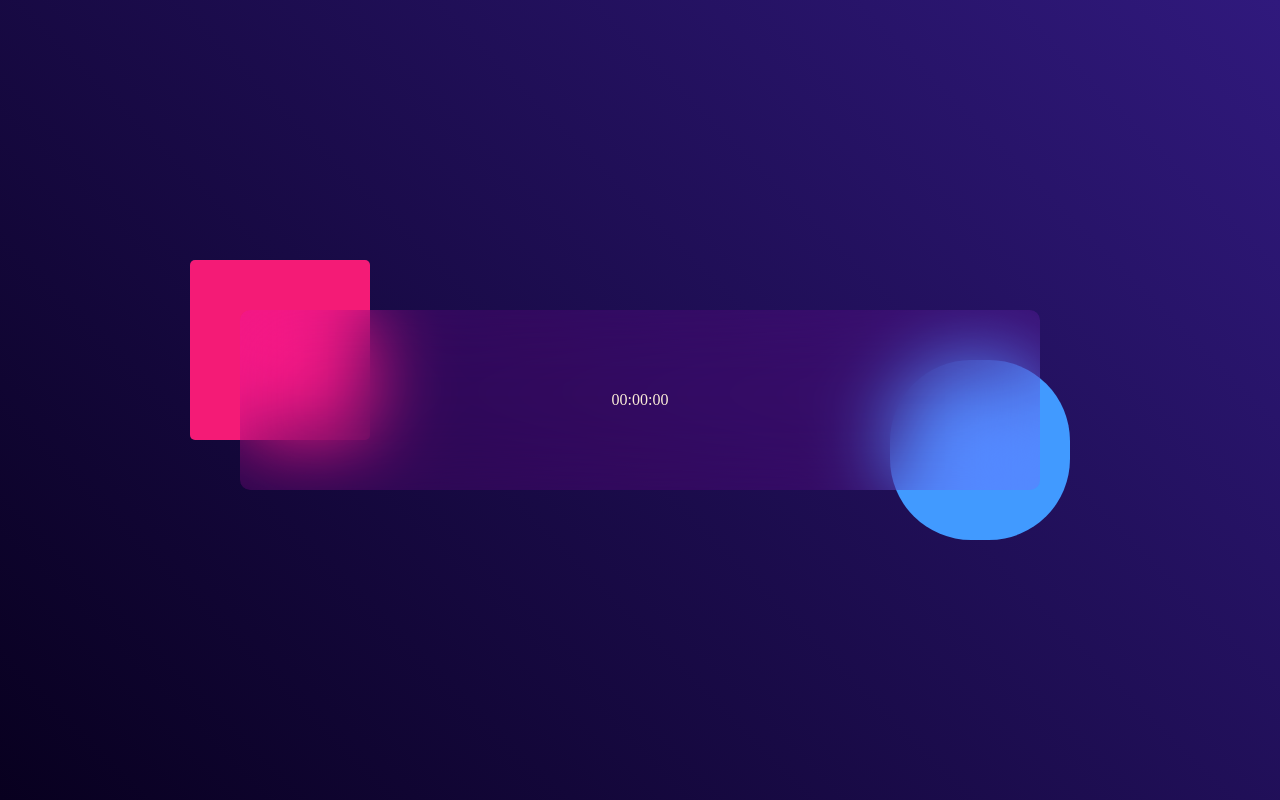
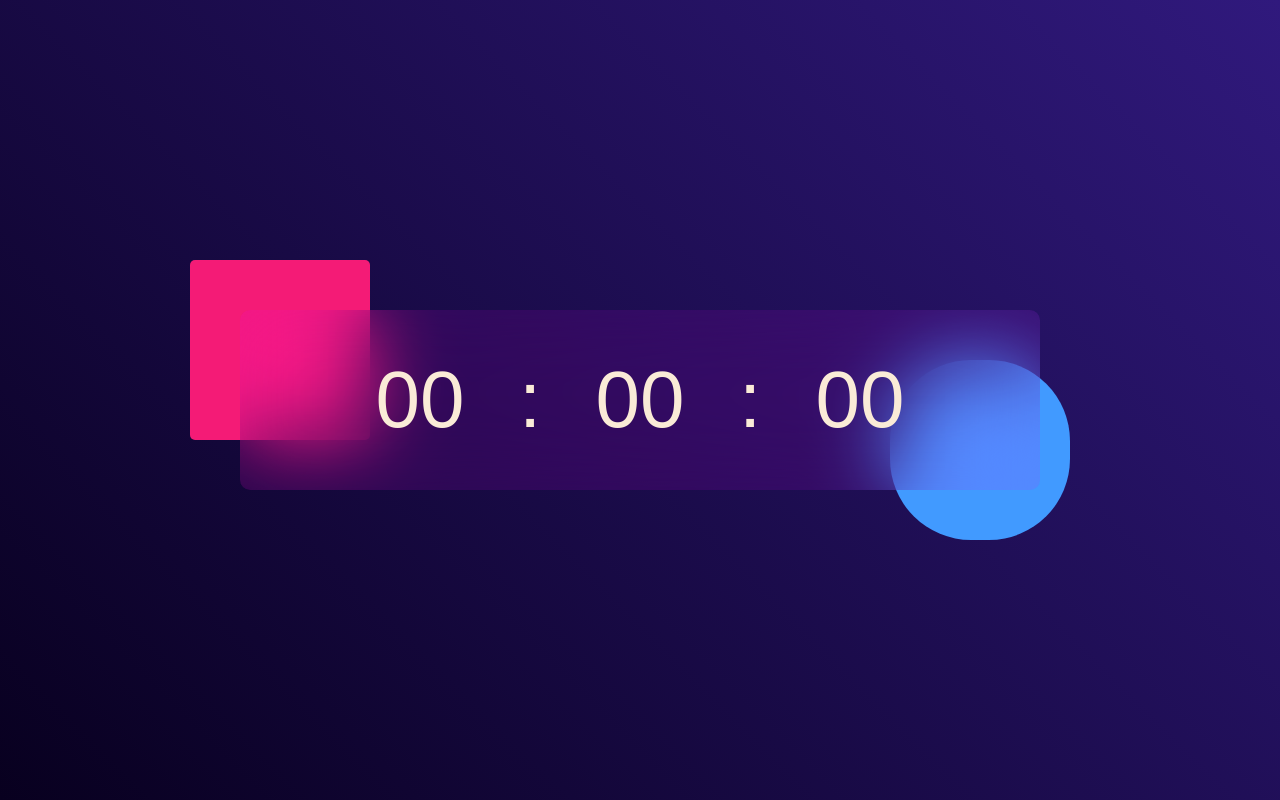
Before and after one commit to Carmine-Ruggiero/Digital-clock, a plain HTML site: page index.html in a window 1280 px wide. Drawn offline with Linux system fonts and the light colour scheme.

Commit message:
making second part of display

```diff
--- a/assets/css/style.css
+++ b/assets/css/style.css
@@ -60,3 +60,37 @@ body {
 	justify-content: center;
 	backdrop-filter: blur(40px);
 }
+
+
+.clock span{
+	font-size: 80px;
+	width: 110px;
+	display: inline-block;
+	position: relative;
+	font-family: Arial, Helvetica, sans-serif;
+	text-align: center;
+
+
+}
+
+.clock span::after{
+
+	font-size: 16px;
+	position: absolute;
+	bottom: -5px;
+	left: 50%;
+	transform: translate(-50%);
+
+}
+
+#hrs::after{
+
+}
+
+#mnt::after{
+
+}
+
+#scnd::after{
+
+}
--- a/index.html
+++ b/index.html
@@ -2,29 +2,34 @@
 <html lang="it">
 
 <head>
-	<meta charset="UTF-8" />
-	<meta name="viewport" content="width=device-width, initial-scale=1.0" />
-	<title>Digital clock </title>
-	 <link rel="stylesheet" href="assets/css/style.css" />
+  <meta charset="UTF-8" />
+  <meta name="viewport" content="width=device-width, initial-scale=1.0" />
+  <title>Digital clock </title>
+  <link rel="stylesheet" href="assets/css/style.css" />
 </head>
 
 
 
 </head>
+
 <body>
 
 
   <div class="hero">
     <div class="container">
       <div class="clock">
-        00:00:00
+        <span id="hrs"> 00</span>
+        <span> :</span>
+        <span id="mnt"> 00</span>
+        <span> :</span>
+        <span id="scnd"> 00</span>
       </div>
     </div>
   </div>
 
 
 
-	<script src="assets/js/script.js"></script>
+  <script src="assets/js/script.js"></script>
 </body>
 
 </html>
```
